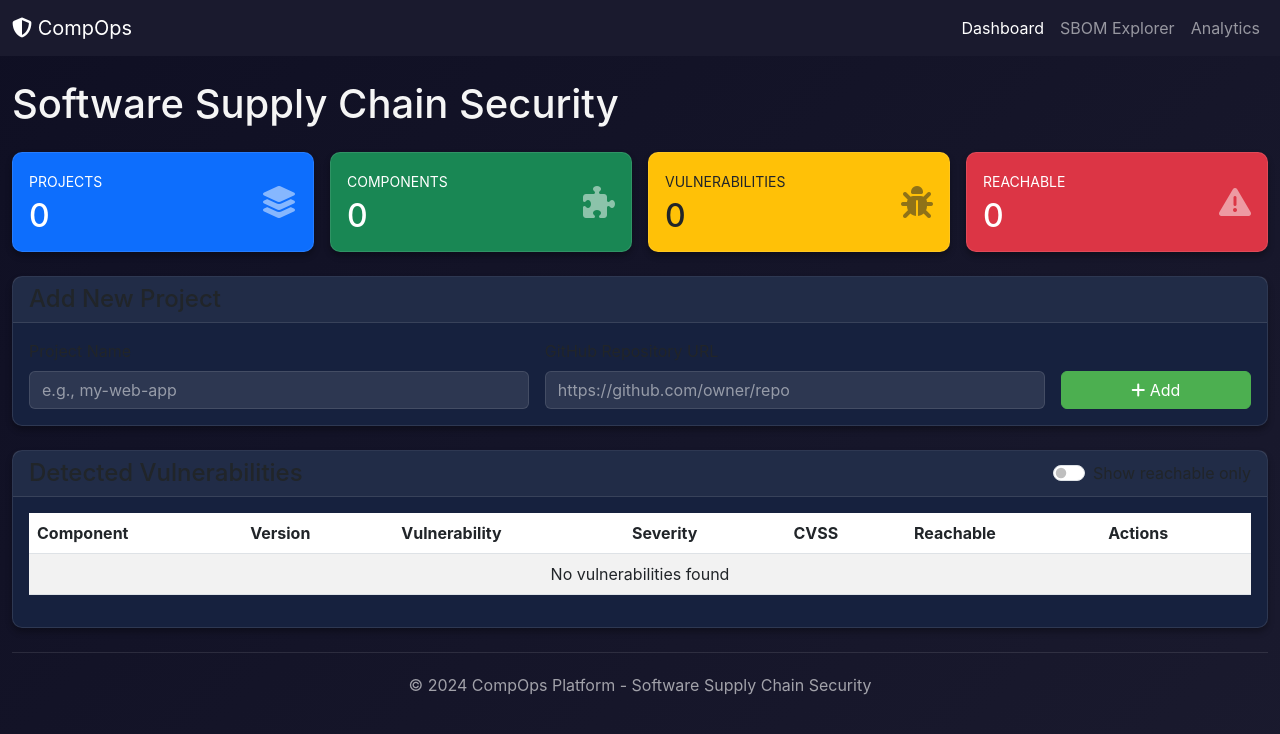
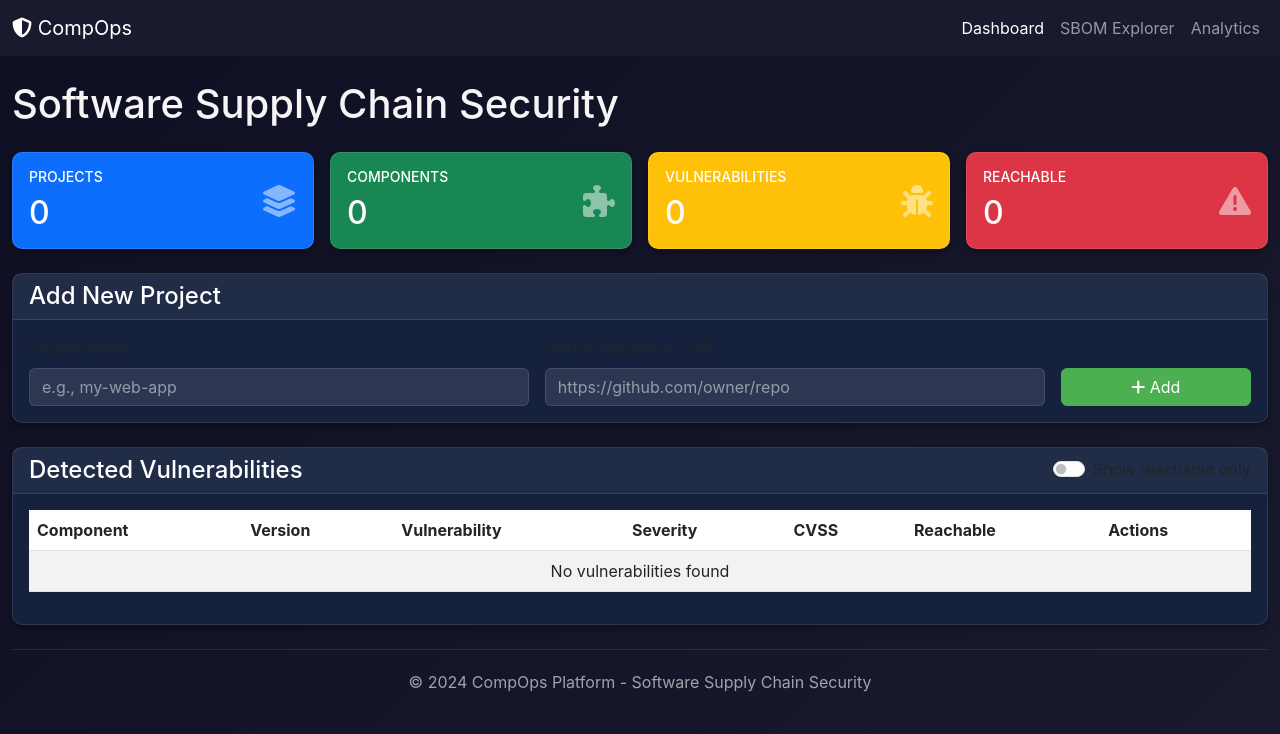
Before and after one commit to alokinfo30/compops, a plain HTML site: page frontend/index.html in a window 1280 px wide. Drawn offline with nearby package versions, Linux system fonts and the light colour scheme; no server answers.

Commit message:
UI text color change

```diff
--- a/frontend/index.html
+++ b/frontend/index.html
@@ -64,7 +64,7 @@
                     <div class="card-body">
                         <div class="d-flex justify-content-between align-items-center">
                             <div>
-                                <span class="text-uppercase small">Projects</span>
+                                <h4 class="text-uppercase small">Projects</h4>
                                 <h2 id="stats-projects" class="mt-1 mb-0">0</h2>
                             </div>
                             <i class="fas fa-layer-group fa-2x opacity-50"></i>
@@ -77,7 +77,7 @@
                     <div class="card-body">
                         <div class="d-flex justify-content-between align-items-center">
                             <div>
-                                <span class="text-uppercase small">Components</span>
+                                <h4 class="text-uppercase small">Components</h4>
                                 <h2 id="stats-components" class="mt-1 mb-0">0</h2>
                             </div>
                             <i class="fas fa-puzzle-piece fa-2x opacity-50"></i>
@@ -86,11 +86,11 @@
                 </div>
             </div>
             <div class="col-md-3 col-sm-6 col-12">
-                <div class="card bg-warning text-dark">
+                <div class="card bg-warning text-white">
                     <div class="card-body">
                         <div class="d-flex justify-content-between align-items-center">
                             <div>
-                                <span class="text-uppercase small">Vulnerabilities</span>
+                                <h4 class="text-uppercase small">Vulnerabilities</h4>
                                 <h2 id="stats-vulns" class="mt-1 mb-0">0</h2>
                             </div>
                             <i class="fas fa-bug fa-2x opacity-50"></i>
@@ -103,7 +103,7 @@
                     <div class="card-body">
                         <div class="d-flex justify-content-between align-items-center">
                             <div>
-                                <span class="text-uppercase small">Reachable</span>
+                                <h4 class="text-uppercase small">Reachable</h4>
                                 <h2 id="stats-reachable" class="mt-1 mb-0">0</h2>
                             </div>
                             <i class="fas fa-exclamation-triangle fa-2x opacity-50"></i>
@@ -118,7 +118,7 @@
             <div class="col-12">
                 <div class="card">
                     <div class="card-header">
-                        <h4 class="mb-0">Add New Project</h4>
+                        <h4 class="mb-0 text-white">Add New Project</h4>
                     </div>
                     <div class="card-body">
                         <form id="add-project-form" class="row g-3">
@@ -148,7 +148,7 @@
             <div class="col-12">
                 <div class="card">
                     <div class="card-header d-flex justify-content-between align-items-center flex-wrap">
-                        <h4 class="mb-0">Detected Vulnerabilities</h4>
+                        <h4 class="mb-0 text-white">Detected Vulnerabilities</h4>
                         <div class="form-check form-switch">
                             <input class="form-check-input" type="checkbox" id="show-reachable-only">
                             <label class="form-check-label" for="show-reachable-only">Show reachable only</label>
```
